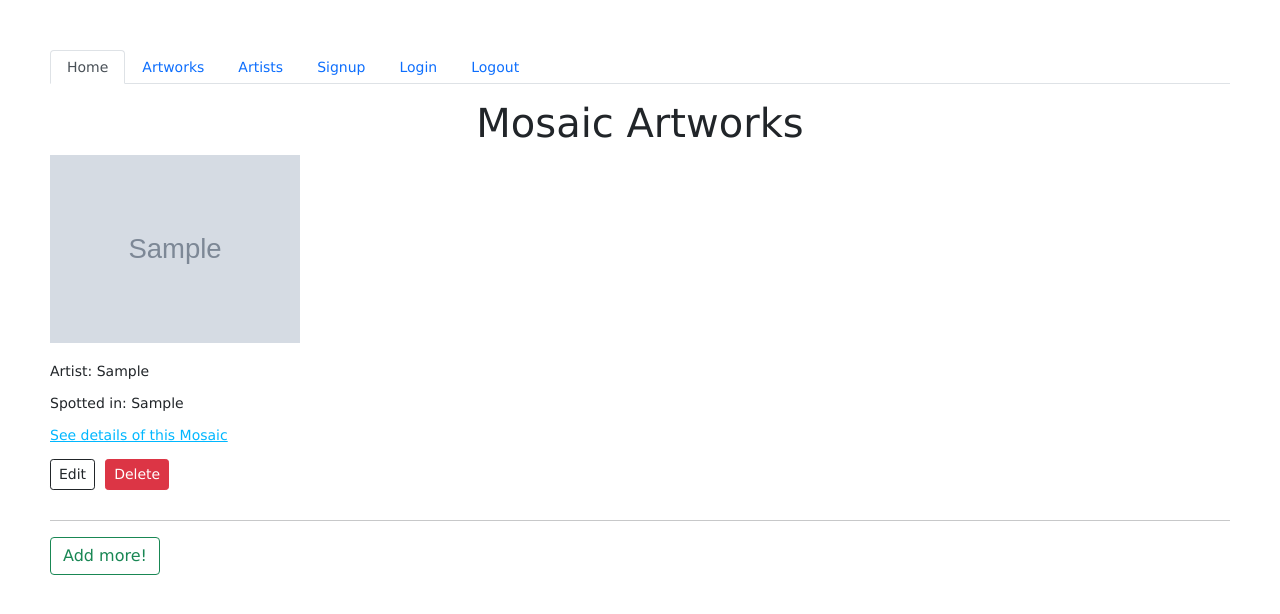
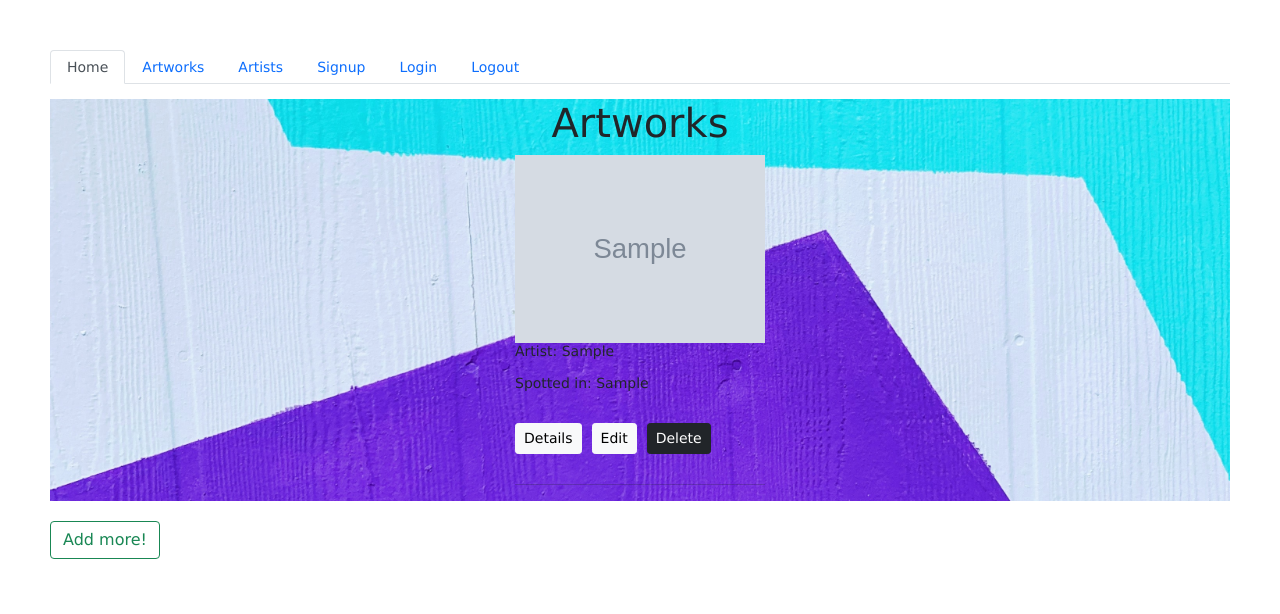
Before and after one commit to Flo-Baker/buena-vista-streetart-club, a Node server app: page /artworks/list/Mosaic in a window 1280 px wide. Shown: the top 614 px of the page. Run offline with Node 20, Linux system fonts and the light colour scheme; tables that the repository leaves empty hold one stand-in row (values such as "Sample post"); grey boxes marked "Sample" are stand-in pictures; some libraries are stand-ins or nearby versions.

Commit message:
final schön

```diff
--- a/public/stylesheets/style.css
+++ b/public/stylesheets/style.css
@@ -6,7 +6,7 @@ body {
 .nav-bar {
   margin-bottom: 15px;
 }
-.img-card{
+.img-card {
   height: 215px;
 }
 
@@ -23,23 +23,31 @@ body {
   background-size: cover;
 }
 
-.artist-card{
+.bg-artist {
+  padding-top: 13px;
+  background-image: url("../images/BackgroundVita.jpg");
+  background-repeat: repeat-x;
+  background-position: center;
+  background-size: cover;
+}
+
+.artist-card {
   display: flex;
   justify-content: center;
   margin-top: 50px;
 }
 
-#h2-login{
+#h2-login {
   padding-top: 10px;
   margin-left: 15px;
 }
 
-.artist-img-details{
-    padding-top: 30px;
-    padding-left: 10px;
+.artist-img-details {
+  padding-top: 30px;
+  padding-left: 10px;
 }
 
-#spotted-by{
+#spotted-by {
   text-align: right;
 }
 
@@ -60,17 +68,27 @@ body {
 
 .img-list {
   margin-bottom: 20px;
+  display: flex;
+  justify-content: center;
+  align-items: center;
+  flex-direction: column;
+}
+.bg-artworks-list {
+  background-image: url("../images/Backgroundlist.jpg");
+  background-repeat: repeat-y;
+  background-position: center;
+  background-size: cover;
 }
 
 .artist-list {
   margin-top: 10px;
 }
 
-.upload-form{
+.upload-form {
   margin: 0 200 0 200;
 }
 
-.update-form{
+.update-form {
   margin: 0 200 0 200;
 }
 
@@ -170,7 +188,7 @@ body {
   margin: 15px;
 }
 
-.btn-next{
+.btn-next {
   display: flex;
   flex-direction: row;
   gap: 10px;
--- a/views/artists/details.hbs
+++ b/views/artists/details.hbs
@@ -1,5 +1,5 @@
 <h1>This is {{singleArtistFromDB.artistName}}</h1>
-<div class="artist-card">
+<div class="artist-card bg-artist">
  <div class="card mb-3" style="max-width: 540px;">
   <div class="row g-0">
     <div class="col-md-4">
--- a/views/artworks/list.hbs
+++ b/views/artworks/list.hbs
@@ -1,37 +1,43 @@
+<div class="img-list bg-artworks-list">
+  <h1>{{category}} Artworks</h1>
+
   {{#each arts}}
-<h1>{{category}} Artworks</h1>
     <div>
-
-    <img src="{{this.artworkImage}}" width="250px" class="img-list"/>
-    <br>
+      <img src="{{this.artworkImage}}" width="250px" />
+      <br />
       <p>Artist: {{this.artist}}</p>
       <p>Spotted in: {{this.location}}</p>
-    <a href="/artworks/details/{{this._id}}">See details of this {{category}}</a>
-    <br>
       {{!-- <a href="/artworks/details/{{this._id}}/update">Edit Artwork</a> --}}
-  <br>
+      <br />
 
       <div class="btn-next">
         {{!-- <a class="btn btn-outline-dark btn-sm" href="/artworks/details/{{this._id}}/update" role="button">Edit</a> --}}
+        <form action="/artworks/details/{{this._id}}" method="GET">
+          <button type="submit" class="btn btn-light btn-sm"> Details</button>
+        </form>
 
         <form action="/artworks/details/{{this._id}}/update" method="GET">
-    <button type="submit" class="btn btn-outline-dark btn-sm">Edit</button>
+          <button type="submit" class="btn btn-light btn-sm">Edit</button>
         </form>
 
         <form action="/artworks/details/{{this._id}}/delete" method="POST">
-    <button type="submit" class="btn btn-danger btn-secondary btn-sm">Delete</button>
+          <button
+            type="submit"
+            class="btn btn-dark btn-secondary btn-sm"
+          >Delete</button>
         </form>
       </div>
 
-    <hr>
+      <hr />
+    </div>
   {{/each}}
+
+</div>
 
 <form action="/artworks/upload" method="GET">
   <button type="submit" class="btn btn-outline-success">Add more!</button>
 </form>
 
-</div>
-
 {{!-- <form action="/artworks/details/{{this._id}}/delete" method="GET">
   <button type="submit" class="btn btn-danger btn-secondary btn-sm" role="button">Delete</button>
   </form> --}}
```
Also changed, not shown: views/auth/login.hbs (+21 -8 lines), public/images/BackgroundVita.jpg (added), public/images/Backgroundlist.jpg (added), 1 other file. Lines whose indentation alone changed are shown as unchanged.
